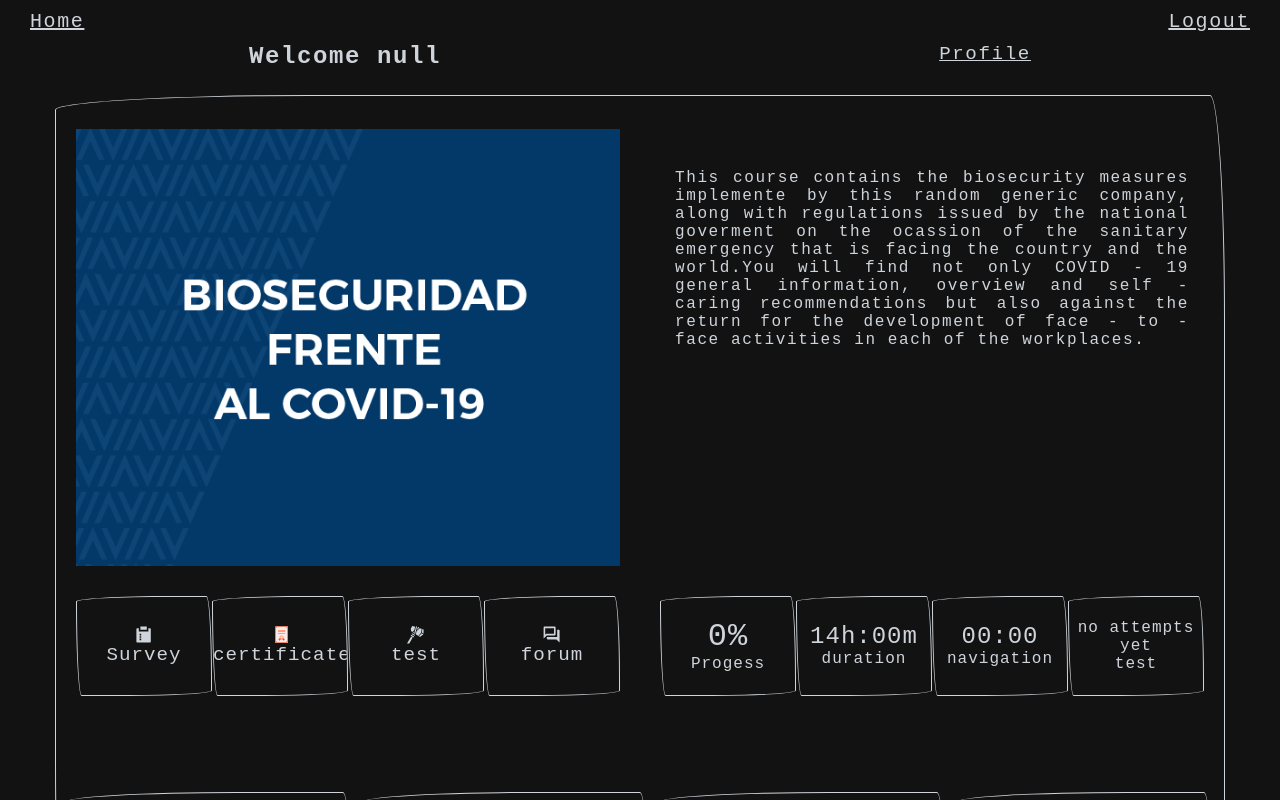
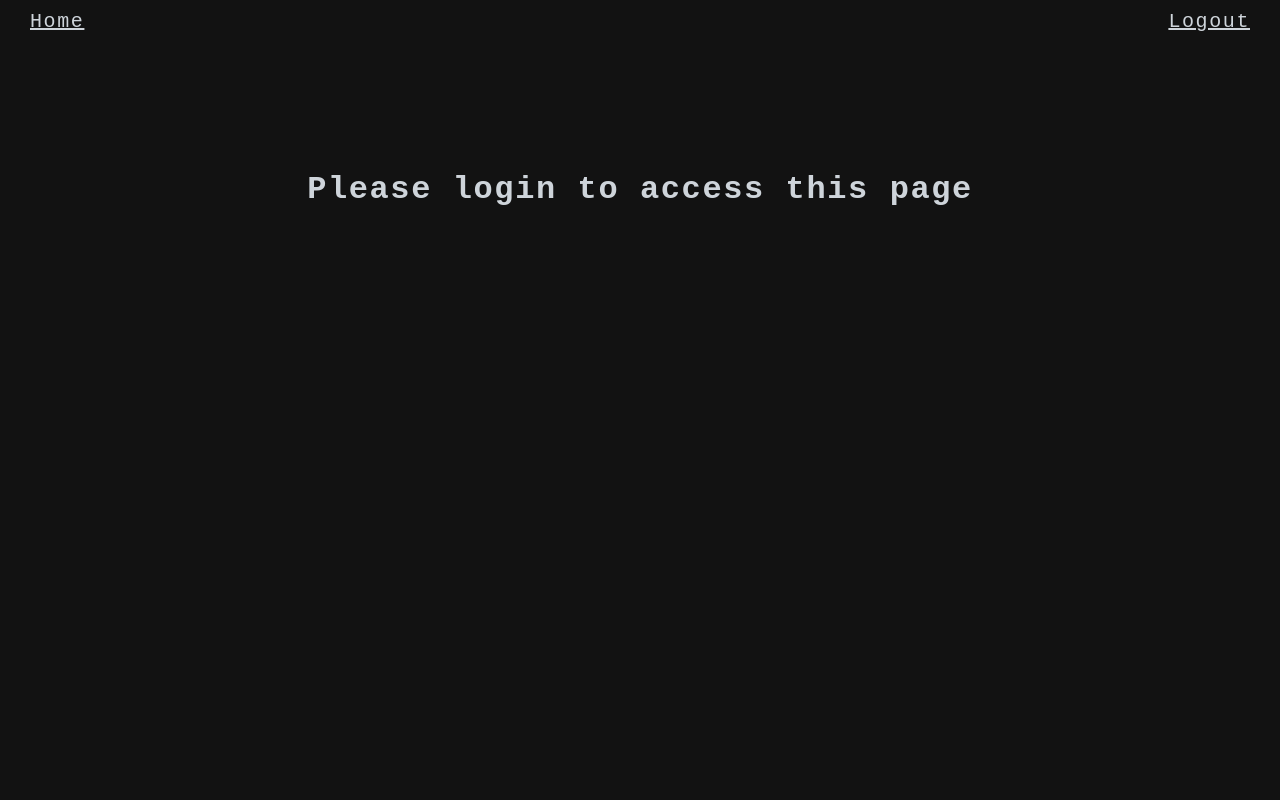
Before and after one commit to flportilla/lms, a React (Create React App) app: page /Student in a window 1280 px wide. Shown: the top 800 px of the page. Built offline with nearby package versions, Linux system fonts and the light colour scheme.

Commit message:
Add validation to prevent navigation of unlogged users

```diff
--- a/src/components/Professor.js
+++ b/src/components/Professor.js
@@ -1,8 +1,17 @@
 import React from 'react'
 
 const Professor = () => {
+
+  const isLogged = window.localStorage.getItem('rol') === 'Professor'
+
   return (
-    <h1>Professor</h1>
+    <>
+      {
+        isLogged
+          ? <h1>Professor</h1>
+          : <h1 className='sign_in_first'>Please login to access this page</h1>
+      }
+    </>
   )
 }
 
--- a/src/components/Student.js
+++ b/src/components/Student.js
@@ -31,8 +31,12 @@ const Student = () => {
     }
 
   ]
+  const isLogged = window.localStorage.getItem('rol') === 'Student'
+
   return (
-    <>
+    <>{
+      isLogged
+        ? <>
           <Navbar />
           <section className='student_section'>
 
@@ -61,6 +65,9 @@ const Student = () => {
             </div>
           </section>
         </>
+        : <h1 className='sign_in_first'>Please login to access this page</h1>
+    }
+    </>
   )
 }
 
--- a/src/style/student.css
+++ b/src/style/student.css
@@ -80,7 +80,10 @@
   position: sticky;
 }
 
-
+.sign_in_first {
+  margin-top: 10%;
+  text-align: center;
+}
 
 
 
```
Lines whose indentation alone changed are shown as unchanged.
